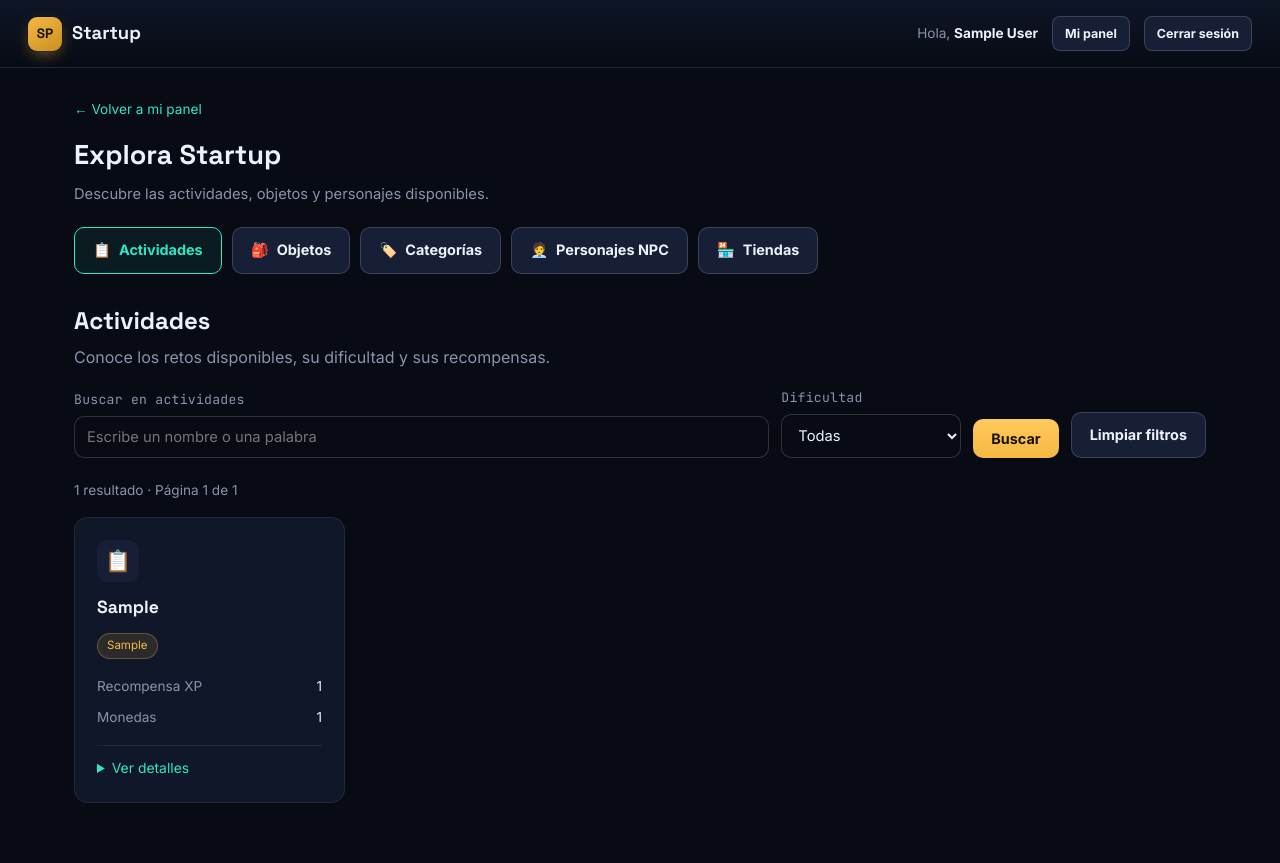
After one commit to Zenkoo3212/startup-web, a PHP site: page /startup/explorar.php in a window 1280 px wide. The commit adds this page. Run offline with PHP 8.4, Linux system fonts and the light colour scheme; the visitor is signed in with stand-in values (Sample User, id 1); tables that the repository leaves empty hold one stand-in row (values such as "Sample post"); some libraries are stand-ins or nearby versions.

Commit message:
Agregar exploración de catálogos para jugadores sin permisos de administración

```diff
--- a/css/estilo.css
+++ b/css/estilo.css
@@ -121,6 +121,34 @@ tbody tr:hover{background:rgba(255,255,255,.02);}
 .modal-box p{color:var(--muted);font-size:.88rem;margin-bottom:16px;}
 
 .loading{color:var(--muted);font-size:.85rem;padding:18px;text-align:center;}
+
+/* ---------- Exploración del catálogo para jugadores ---------- */
+.topbar-user{flex-wrap:wrap;}
+.catalog-nav{display:flex;gap:10px;flex-wrap:wrap;margin-bottom:28px;}
+.catalog-nav .catalog-active{border-color:var(--teal);color:var(--teal);background:rgba(46,230,197,.08);}
+.catalog-intro{color:var(--muted);margin:6px 0 18px;}
+.catalog-filters{display:flex;gap:12px;align-items:flex-end;flex-wrap:wrap;margin-bottom:22px;}
+.catalog-filters label{margin-top:0;}
+.catalog-search{flex:1 1 260px;}
+.catalog-filters>div:not(.catalog-search){flex:0 1 180px;}
+.catalog-count{color:var(--muted);font-size:.85rem;margin-bottom:16px;}
+.catalog-grid{display:grid;grid-template-columns:repeat(auto-fill,minmax(min(100%,260px),1fr));gap:16px;}
+.catalog-grid .catalog-card{margin:0;display:flex;flex-direction:column;align-items:flex-start;gap:12px;min-width:0;overflow-wrap:anywhere;}
+.catalog-card h3{font-size:1.1rem;}
+.catalog-icon{display:flex;align-items:center;justify-content:center;background:var(--bg-panel-alt);width:42px;height:42px;border-radius:10px;font-size:1.3rem;}
+.catalog-facts{margin:0;width:100%;font-size:.85rem;}
+.catalog-facts div{display:flex;justify-content:space-between;gap:16px;padding:5px 0;}
+.catalog-facts dt{color:var(--muted);}
+.catalog-facts dd{margin:0;text-align:right;}
+.catalog-details{width:100%;border-top:1px solid var(--line);padding-top:12px;}
+.catalog-details summary{color:var(--teal);cursor:pointer;font-size:.87rem;}
+.catalog-details p{margin-top:10px;font-size:.88rem;}
+.catalog-related{margin-top:auto;}
+.catalog-pagination{display:flex;align-items:center;justify-content:center;flex-wrap:wrap;gap:16px;margin-top:24px;}
+.catalog-pagination span{color:var(--muted);font-size:.85rem;}
+.catalog-empty p{color:var(--muted);margin:8px 0 14px;}
+.sr-only{position:absolute;width:1px;height:1px;padding:0;margin:-1px;overflow:hidden;clip:rect(0,0,0,0);white-space:nowrap;border:0;}
+.catalog-page a:focus-visible,.catalog-page button:focus-visible,.catalog-details summary:focus-visible{outline:2px solid var(--teal);outline-offset:4px;}
 @media(max-width:600px){
     .wrap{padding:20px 14px 50px;}
     .topbar{padding:14px 16px;}
--- /dev/null
+++ b/explorar.php
@@ -0,0 +1,196 @@
+<?php
+session_start();
+require __DIR__ . '/includes/helpers.php';
+requerir_sesion_pagina();
+header('Cache-Control: no-store');
+
+// Esta página solo consulta. Las escrituras siguen en los CRUD protegidos por rol Admin.
+if (!in_array($_SERVER['REQUEST_METHOD'], ['GET', 'HEAD'], true)) {
+    header('Allow: GET, HEAD');
+    http_response_code(405);
+    exit('Este apartado solo permite consultar el contenido.');
+}
+
+$catalogos = [
+    'actividades' => [
+        'titulo' => 'Actividades', 'icono' => '📋',
+        'intro' => 'Conoce los retos disponibles, su dificultad y sus recompensas.',
+        'campos' => 'a.id_actividad AS id, a.tipo_actividad AS nombre, a.descripcion, a.dificultad, a.recompensa_xp, a.recompensa_monedas',
+        'desde' => 'actividad a', 'buscar' => ['a.tipo_actividad', 'a.descripcion'], 'orden' => 'a.id_actividad DESC',
+    ],
+    'objetos' => [
+        'titulo' => 'Objetos', 'icono' => '🎒',
+        'intro' => 'Explora los objetos del catálogo y consulta sus características.',
+        'campos' => 'o.id_objeto AS id, o.nombre, o.tipo, o.descripcion, o.credito_xp, c.nombre_categoria',
+        'desde' => 'objeto o LEFT JOIN categoria_objeto c ON c.id_categoria = o.id_categoria',
+        'buscar' => ['o.nombre', 'o.tipo', 'o.descripcion', 'c.nombre_categoria'], 'orden' => 'o.id_objeto DESC',
+    ],
+    'categorias' => [
+        'titulo' => 'Categorías', 'icono' => '🏷️',
+        'intro' => 'Encuentra una categoría y descubre los objetos que contiene.',
+        'campos' => 'c.id_categoria AS id, c.nombre_categoria AS nombre',
+        'desde' => 'categoria_objeto c', 'buscar' => ['c.nombre_categoria'], 'orden' => 'c.nombre_categoria, c.id_categoria',
+    ],
+    'npcs' => [
+        'titulo' => 'Personajes NPC', 'icono' => '🧑‍💼',
+        'intro' => 'Conoce los personajes, su tipo, personalidad y nivel inicial.',
+        'campos' => 'n.id_npc AS id, n.nombre, n.tipo, n.personalidad, n.nivel_inicio',
+        'desde' => 'npc n', 'buscar' => ['n.nombre', 'n.tipo', 'n.personalidad'], 'orden' => 'n.id_npc DESC',
+    ],
+    'tiendas' => [
+        'titulo' => 'Tiendas', 'icono' => '🏪',
+        'intro' => 'Consulta las tiendas registradas y los objetos de su catálogo.',
+        'campos' => 't.id_tienda AS id, t.nombre_tienda AS nombre, t.descripcion',
+        'desde' => 'tienda t', 'buscar' => ['t.nombre_tienda', 't.descripcion'], 'orden' => 't.id_tienda DESC',
+    ],
+];
+function texto_explorar(string $clave, int $max = 100): string {
+    return isset($_GET[$clave]) && is_string($_GET[$clave]) ? limpiar_texto($_GET[$clave], $max) : '';
+}
+function html_explorar($valor): string {
+    return htmlspecialchars((string)($valor ?? ''), ENT_QUOTES | ENT_SUBSTITUTE, 'UTF-8');
+}
+function enlace_explorar(array $parametros): string {
+    return 'explorar.php?' . http_build_query($parametros);
+}
+$seccion = texto_explorar('seccion', 30);
+if (!isset($catalogos[$seccion])) $seccion = 'actividades';
+$catalogo = $catalogos[$seccion];
+$q = texto_explorar('q');
+$dificultades = ['facil' => 'Fácil', 'media' => 'Media', 'dificil' => 'Difícil'];
+$dificultad = texto_explorar('dificultad', 10);
+if ($seccion !== 'actividades' || !isset($dificultades[$dificultad])) $dificultad = '';
+$categoria = $seccion === 'objetos' ? filter_var(texto_explorar('categoria', 10), FILTER_VALIDATE_INT, ['options' => ['min_range' => 1]]) : false;
+$tienda = $seccion === 'objetos' ? filter_var(texto_explorar('tienda', 10), FILTER_VALIDATE_INT, ['options' => ['min_range' => 1]]) : false;
+$pagina = filter_var(texto_explorar('pagina', 10), FILTER_VALIDATE_INT, ['options' => ['min_range' => 1]]) ?: 1;
+$filtros = ['seccion' => $seccion];
+$condiciones = []; $valores = [];
+if ($q !== '') {
+    $busquedas = [];
+    foreach ($catalogo['buscar'] as $campo) {
+        $busquedas[] = "$campo LIKE ? ESCAPE '!'";
+        $valores[] = '%' . str_replace(['!', '%', '_'], ['!!', '!%', '!_'], $q) . '%';
+    }
+    $condiciones[] = '(' . implode(' OR ', $busquedas) . ')';
+    $filtros['q'] = $q;
+}
+if ($dificultad !== '') {
+    $condiciones[] = 'a.dificultad = ?'; $valores[] = $dificultad; $filtros['dificultad'] = $dificultad;
+}
+if ($categoria) {
+    $condiciones[] = 'o.id_categoria = ?'; $valores[] = $categoria; $filtros['categoria'] = $categoria;
+}
+if ($tienda) {
+    $condiciones[] = 'EXISTS (SELECT 1 FROM tienda_objeto relacion WHERE relacion.id_objeto = o.id_objeto AND relacion.id_tienda = ?)';
+    $valores[] = $tienda; $filtros['tienda'] = $tienda;
+}
+$donde = $condiciones ? ' WHERE ' . implode(' AND ', $condiciones) : '';
+$items = []; $total = 0; $paginas = 1; $error = false;
+require __DIR__ . '/configuracion/config.php';
+try {
+    // Los nombres de tablas y columnas proceden únicamente del mapa fijo anterior.
+    $stmt = $pdo->prepare('SELECT COUNT(*) FROM ' . $catalogo['desde'] . $donde);
+    $stmt->execute($valores);
+    $total = (int)$stmt->fetchColumn();
+    $paginas = max(1, (int)ceil($total / 12));
+    $pagina = min($pagina, $paginas);
+    $stmt = $pdo->prepare('SELECT ' . $catalogo['campos'] . ' FROM ' . $catalogo['desde'] . $donde . ' ORDER BY ' . $catalogo['orden'] . ' LIMIT ? OFFSET ?');
+    foreach ($valores as $i => $valor) $stmt->bindValue($i + 1, $valor, is_int($valor) ? PDO::PARAM_INT : PDO::PARAM_STR);
+    $stmt->bindValue(count($valores) + 1, 12, PDO::PARAM_INT);
+    $stmt->bindValue(count($valores) + 2, ($pagina - 1) * 12, PDO::PARAM_INT);
+    $stmt->execute();
+    $items = $stmt->fetchAll();
+} catch (PDOException $e) {
+    error_log('[Startup] No se pudo consultar el catálogo de ' . $seccion . '.');
+    http_response_code(503);
+    $error = true;
+}
+?>
+<!doctype html>
+<html lang="es">
+<head>
+    <meta charset="utf-8">
+    <meta name="viewport" content="width=device-width,initial-scale=1">
+    <title><?php echo html_explorar($catalogo['titulo']); ?> · Explorar Startup</title>
+    <link rel="preconnect" href="https://fonts.googleapis.com">
+    <link href="https://fonts.googleapis.com/css2?family=Space+Grotesk:wght@400;500;600;700&family=Inter:wght@400;500;600;700&family=JetBrains+Mono:wght@400;500;600&display=swap" rel="stylesheet">
+    <link rel="stylesheet" href="css/estilo.css">
+</head>
+<body class="catalog-page">
+    <header class="topbar">
+        <a href="dashboard.php" class="brand"><span class="brand-badge">SP</span> Startup</a>
+        <div class="topbar-user">
+            <span>Hola, <b><?php echo html_explorar($_SESSION['nombre'] ?? 'Jugador'); ?></b></span>
+            <a href="dashboard.php" class="btn btn-ghost btn-sm">Mi panel</a>
+            <a href="logout.php" class="btn btn-ghost btn-sm">Cerrar sesión</a>
+        </div>
+    </header>
+    <main class="wrap">
+        <a href="dashboard.php" class="back-link">← Volver a mi panel</a>
+        <div class="page-head">
+            <div><h1>Explora Startup</h1><p>Descubre las actividades, objetos y personajes disponibles.</p></div>
+        </div>
+        <nav class="catalog-nav" aria-label="Catálogos de Startup">
+            <?php foreach ($catalogos as $clave => $datos): ?>
+                <a class="btn btn-ghost<?php echo $seccion === $clave ? ' catalog-active' : ''; ?>" href="<?php echo html_explorar(enlace_explorar(['seccion' => $clave])); ?>"<?php echo $seccion === $clave ? ' aria-current="page"' : ''; ?>>
+                    <span aria-hidden="true"><?php echo $datos['icono']; ?></span> <?php echo html_explorar($datos['titulo']); ?>
+                </a>
+            <?php endforeach; ?>
+        </nav>
+        <section aria-labelledby="catalog-title">
+            <h2 id="catalog-title"><?php echo html_explorar($catalogo['titulo']); ?></h2>
+            <p class="catalog-intro"><?php echo html_explorar($catalogo['intro']); ?></p>
+            <?php if ($categoria || $tienda): ?><p class="hint">Mostrando los objetos <?php echo $categoria ? 'de la categoría' : 'de la tienda'; ?> seleccionada.</p><?php endif; ?>
+            <form method="get" action="explorar.php" class="catalog-filters" role="search">
+                <input type="hidden" name="seccion" value="<?php echo html_explorar($seccion); ?>">
+                <?php foreach (['categoria', 'tienda'] as $campo): if (isset($filtros[$campo])): ?>
+                    <input type="hidden" name="<?php echo $campo; ?>" value="<?php echo html_explorar($filtros[$campo]); ?>">
+                <?php endif; endforeach; ?>
+                <div class="catalog-search"><label for="catalog-q">Buscar en <?php echo html_explorar(mb_strtolower($catalogo['titulo'])); ?></label><input id="catalog-q" type="search" name="q" maxlength="100" value="<?php echo html_explorar($q); ?>" placeholder="Escribe un nombre o una palabra"></div>
+                <?php if ($seccion === 'actividades'): ?>
+                    <div><label for="catalog-dificultad">Dificultad</label><select id="catalog-dificultad" name="dificultad"><option value="">Todas</option><?php foreach ($dificultades as $valor => $etiqueta): ?><option value="<?php echo $valor; ?>"<?php echo $dificultad === $valor ? ' selected' : ''; ?>><?php echo $etiqueta; ?></option><?php endforeach; ?></select></div>
+                <?php endif; ?>
+                <button class="btn btn-primary" type="submit">Buscar</button>
+                <a href="<?php echo html_explorar(enlace_explorar(['seccion' => $seccion])); ?>" class="btn btn-ghost">Limpiar filtros</a>
+            </form>
+            <?php if ($error): ?>
+                <div class="panel catalog-empty" role="alert"><h3>No pudimos cargar este catálogo</h3><p>Intenta de nuevo en unos minutos.</p><a class="btn btn-ghost" href="<?php echo html_explorar(enlace_explorar($filtros)); ?>">Reintentar</a></div>
+            <?php elseif (!$items): ?>
+                <div class="panel catalog-empty"><h3><?php echo count($filtros) > 1 ? 'No encontramos resultados' : 'Todavía no hay contenido en este catálogo'; ?></h3><p><?php echo count($filtros) > 1 ? 'Prueba otra búsqueda o limpia los filtros.' : 'Vuelve más adelante para ver las novedades.'; ?></p></div>
+            <?php else: ?>
+                <p class="catalog-count"><?php echo $total; ?> <?php echo $total === 1 ? 'resultado' : 'resultados'; ?> · Página <?php echo $pagina; ?> de <?php echo $paginas; ?></p>
+                <div class="catalog-grid">
+                <?php foreach ($items as $item): ?>
+                    <article class="panel catalog-card">
+                        <span class="catalog-icon" aria-hidden="true"><?php echo $catalogo['icono']; ?></span>
+                        <h3><?php echo html_explorar($item['nombre']); ?></h3>
+                        <?php if ($seccion === 'actividades'): ?>
+                            <span class="badge"><?php echo html_explorar($dificultades[$item['dificultad']] ?? $item['dificultad']); ?></span>
+                            <dl class="catalog-facts"><div><dt>Recompensa XP</dt><dd><?php echo html_explorar($item['recompensa_xp']); ?></dd></div><div><dt>Monedas</dt><dd><?php echo html_explorar($item['recompensa_monedas']); ?></dd></div></dl>
+                        <?php elseif ($seccion === 'objetos'): ?>
+                            <span class="badge"><?php echo html_explorar($item['nombre_categoria'] ?? 'Sin categoría'); ?></span>
+                            <dl class="catalog-facts"><div><dt>Tipo</dt><dd><?php echo html_explorar($item['tipo']); ?></dd></div><div><dt>Crédito XP</dt><dd><?php echo html_explorar($item['credito_xp']); ?></dd></div></dl>
+                        <?php elseif ($seccion === 'npcs'): ?>
+                            <dl class="catalog-facts"><div><dt>Tipo</dt><dd><?php echo html_explorar($item['tipo'] ?: 'Sin especificar'); ?></dd></div><div><dt>Nivel inicial</dt><dd><?php echo html_explorar($item['nivel_inicio']); ?></dd></div></dl>
+                        <?php endif; ?>
+                        <?php if ($seccion !== 'categorias'): ?>
+                            <details class="catalog-details"><summary>Ver detalles<span class="sr-only"> de <?php echo html_explorar($item['nombre']); ?></span></summary><p><?php echo nl2br(html_explorar(($seccion === 'npcs' ? $item['personalidad'] : $item['descripcion']) ?: 'Aún no hay una descripción disponible.')); ?></p></details>
+                        <?php endif; ?>
+                        <?php if ($seccion === 'categorias' || $seccion === 'tiendas'): ?>
+                            <a class="btn btn-ghost btn-sm catalog-related" href="<?php echo html_explorar(enlace_explorar(['seccion' => 'objetos', $seccion === 'categorias' ? 'categoria' : 'tienda' => $item['id']])); ?>">Ver objetos<span class="sr-only"> de <?php echo html_explorar($item['nombre']); ?></span> →</a>
+                        <?php endif; ?>
+                    </article>
+                <?php endforeach; ?>
+                </div>
+                <?php if ($paginas > 1): ?>
+                    <nav class="catalog-pagination" aria-label="Páginas de resultados">
+                        <?php if ($pagina > 1): ?><a class="btn btn-ghost" href="<?php echo html_explorar(enlace_explorar($filtros + ['pagina' => $pagina - 1])); ?>">← Anterior</a><?php endif; ?>
+                        <span>Página <?php echo $pagina; ?> de <?php echo $paginas; ?></span>
+                        <?php if ($pagina < $paginas): ?><a class="btn btn-ghost" href="<?php echo html_explorar(enlace_explorar($filtros + ['pagina' => $pagina + 1])); ?>">Siguiente →</a><?php endif; ?>
+                    </nav>
+                <?php endif; ?>
+            <?php endif; ?>
+        </section>
+    </main>
+</body>
+</html>
```
Also changed, not shown: dashboard.php (+25 -14 lines), documentacion/GUIA.md (+5 -0 lines), README.md.
